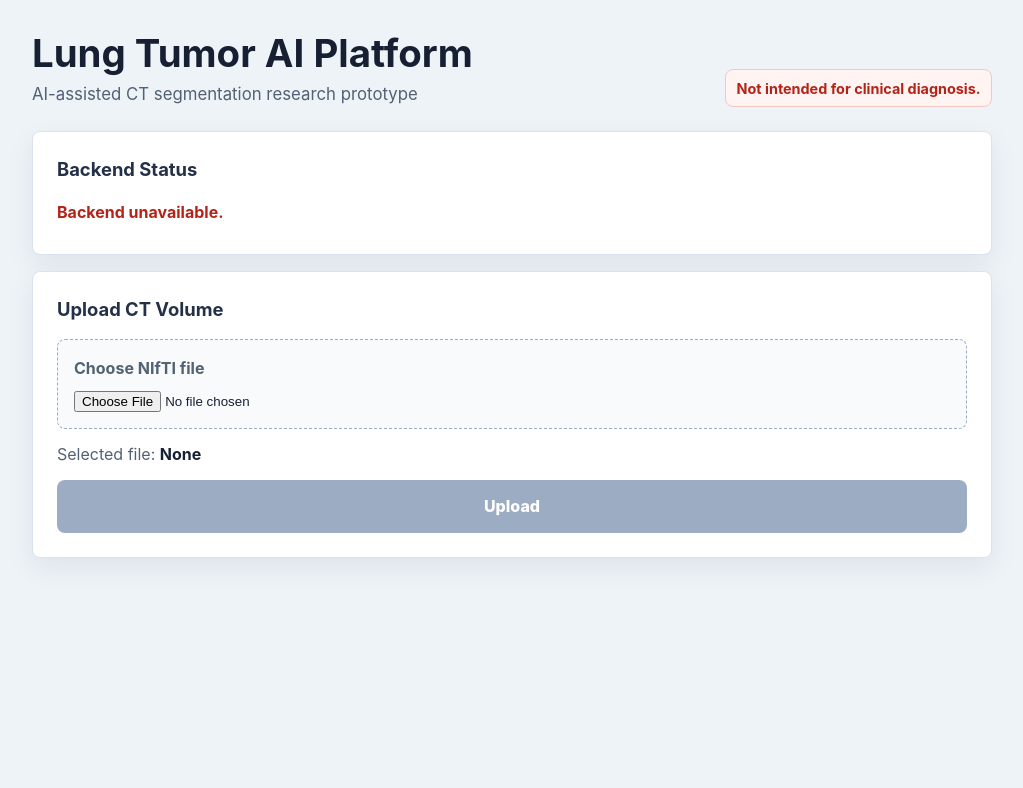
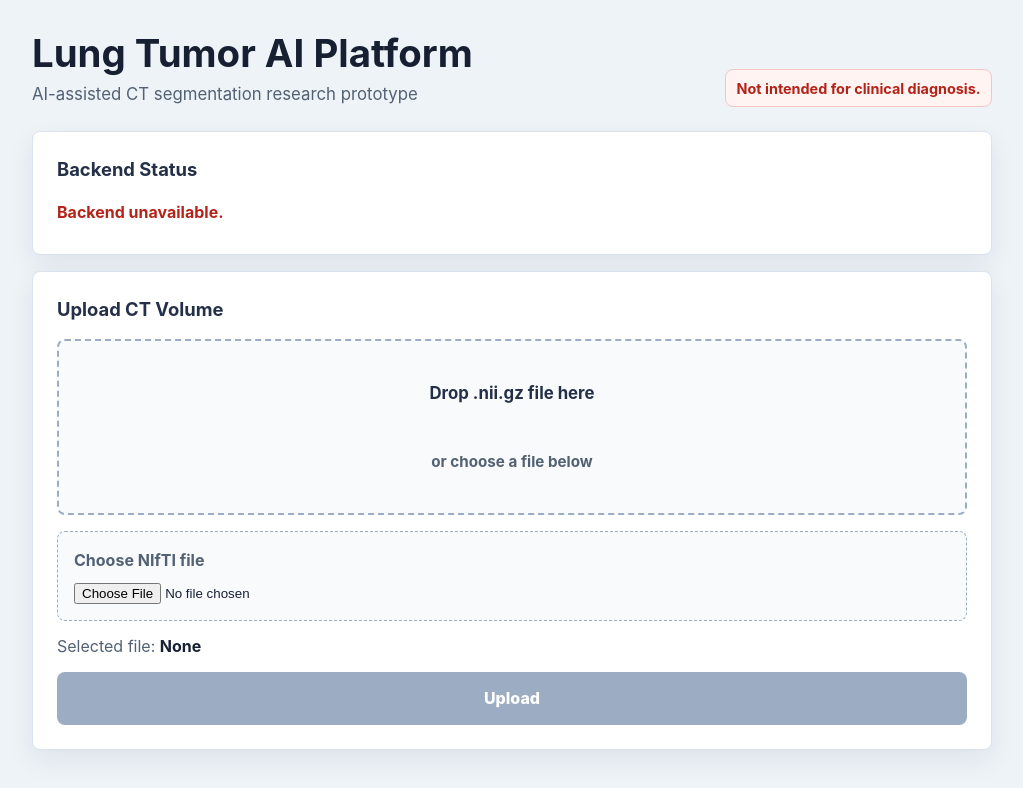
Before and after one commit to wpop/lung-tumor-platform, a React (Vite) app in the folder frontend/: page / in a window 1280 px wide. Shown: the top 788 px of the page, without its empty margins (128-1151 px from the left). Built offline with nearby package versions, Linux system fonts and the light colour scheme; no server answers.

Commit message:
Add drag and drop upload

```diff
--- a/frontend/src/App.css
+++ b/frontend/src/App.css
@@ -87,6 +87,41 @@
 .error {
   color: #b42318;
   font-weight: 700;
+}
+
+.drop-zone {
+  display: grid;
+  place-items: center;
+  min-height: 132px;
+  margin-bottom: 1rem;
+  padding: 1.25rem;
+  border: 2px dashed #9cadc3;
+  border-radius: 8px;
+  background: #f8fafc;
+  text-align: center;
+  transition:
+    border-color 150ms ease,
+    background 150ms ease,
+    box-shadow 150ms ease;
+}
+
+.drop-zone strong {
+  color: #233047;
+  font-size: 1.05rem;
+}
+
+.drop-zone span {
+  display: block;
+  margin-top: 0.4rem;
+  color: #526173;
+  font-size: 0.95rem;
+  font-weight: 700;
+}
+
+.drop-zone.active {
+  border-color: #1769e0;
+  background: #edf5ff;
+  box-shadow: inset 0 0 0 1px #1769e0;
 }
 
 .file-picker {
--- a/frontend/src/App.tsx
+++ b/frontend/src/App.tsx
@@ -1,4 +1,9 @@
-import { type ChangeEvent, useEffect, useState } from 'react'
+import {
+  type ChangeEvent,
+  type DragEvent,
+  useEffect,
+  useState,
+} from 'react'
 import './App.css'
 import {
   getHealth,
@@ -22,6 +27,7 @@ function App() {
   const [selectedFile, setSelectedFile] = useState<File | null>(null)
   const [isUploading, setIsUploading] = useState(false)
   const [uploadError, setUploadError] = useState('')
+  const [isDraggingFile, setIsDraggingFile] = useState(false)
   const [predictionResult, setPredictionResult] = useState<PredictionResponse | null>(null)
   const [overlayUrl, setOverlayUrl] = useState('')
   const [maskUrl, setMaskUrl] = useState('')
@@ -58,6 +64,56 @@ function App() {
     )
   }
 
+  function isNiftiGzipFile(file: File) {
+    return file.name.toLowerCase().endsWith('.nii.gz')
+  }
+
+  function resetPredictionState() {
+    setPredictionResult(null)
+    setOverlayUrl('')
+    setMaskUrl('')
+    setCaseId('')
+    setVolumeDepth(0)
+    setSliceIndex(0)
+  }
+
+  function selectUploadFile(file: File | null) {
+    setSelectedFile(file)
+    setUploadError('')
+    resetPredictionState()
+  }
+
+  function handleDragOver(event: DragEvent<HTMLDivElement>) {
+    event.preventDefault()
+    event.dataTransfer.dropEffect = 'copy'
+    setIsDraggingFile(true)
+  }
+
+  function handleDragLeave(event: DragEvent<HTMLDivElement>) {
+    if (event.currentTarget.contains(event.relatedTarget as Node | null)) {
+      return
+    }
+
+    setIsDraggingFile(false)
+  }
+
+  function handleDrop(event: DragEvent<HTMLDivElement>) {
+    event.preventDefault()
+    setIsDraggingFile(false)
+
+    const file = event.dataTransfer.files[0] ?? null
+    if (!file) {
+      return
+    }
+
+    if (!isNiftiGzipFile(file)) {
+      setUploadError('Please drop a .nii.gz CT volume file.')
+      return
+    }
+
+    selectUploadFile(file)
+  }
+
   useEffect(() => {
     let isMounted = true
 
@@ -91,14 +147,7 @@ function App() {
 
   function handleFileChange(event: ChangeEvent<HTMLInputElement>) {
     const file = event.target.files?.[0] ?? null
-    setSelectedFile(file)
-    setUploadError('')
-    setPredictionResult(null)
-    setOverlayUrl('')
-    setMaskUrl('')
-    setCaseId('')
-    setVolumeDepth(0)
-    setSliceIndex(0)
+    selectUploadFile(file)
   }
 
   async function handleUpload() {
@@ -108,12 +157,7 @@ function App() {
 
     setIsUploading(true)
     setUploadError('')
-    setPredictionResult(null)
-    setOverlayUrl('')
-    setMaskUrl('')
-    setCaseId('')
-    setVolumeDepth(0)
-    setSliceIndex(0)
+    resetPredictionState()
 
     try {
       // Send the selected NIfTI file to the FastAPI prediction endpoint.
@@ -172,9 +216,20 @@ function App() {
             <h2>Upload CT Volume</h2>
           </div>
 
+          <div
+            className={`drop-zone${isDraggingFile ? ' active' : ''}`}
+            onDragOver={handleDragOver}
+            onDragEnter={handleDragOver}
+            onDragLeave={handleDragLeave}
+            onDrop={handleDrop}
+          >
+            <strong>Drop .nii.gz file here</strong>
+            <span>or choose a file below</span>
+          </div>
+
           <label className="file-picker">
             <span>Choose NIfTI file</span>
-            <input type="file" onChange={handleFileChange} />
+            <input type="file" accept=".nii.gz" onChange={handleFileChange} />
           </label>
 
           <p className="file-name">
```
